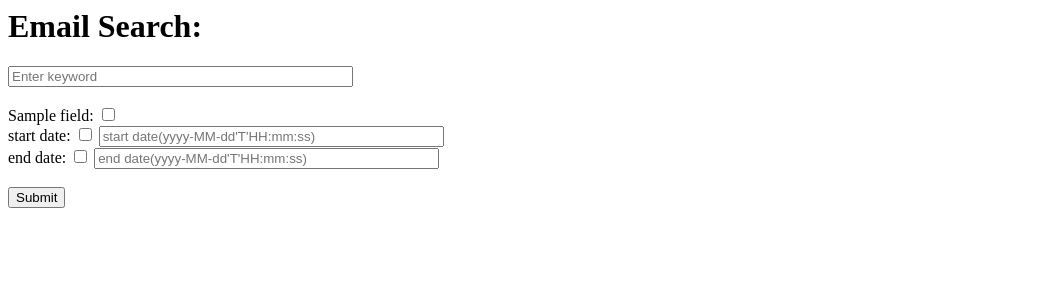
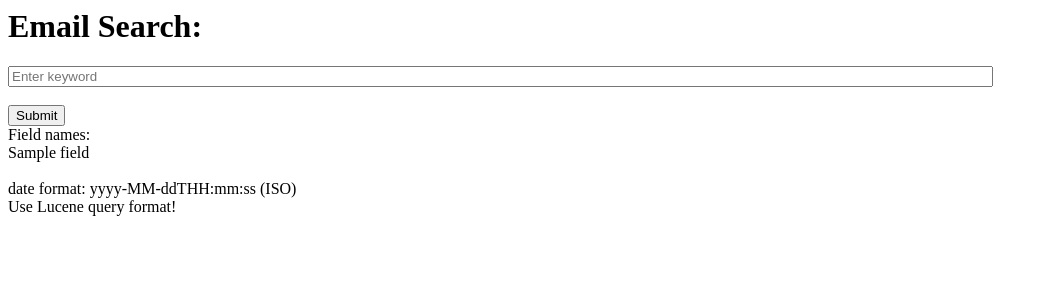
Before and after one commit to horiazegheru/sri, a Flask app: template templates/home.html in a window 1280 px wide. Shown: the top 300 px of the page, without its empty margins (0-1048 px from the left). Run offline with Flask 2, Linux system fonts and the light colour scheme; the template is opened without the code that fills it: most values are stand-ins (such as "Sample title", 1, 10 or a date in 2020).

Commit message:
added lucene syntax for searchbar

```diff
--- a/main.py
+++ b/main.py
@@ -7,9 +7,9 @@ import seaborn as sns
 import matplotlib.pyplot as plt
 import re, email, json
 import requests
-import dateparser
+import dateutil.parser
 
-populate_elastic = True
+populate_elastic = False
 es = Elasticsearch()
 app = Flask(__name__)
 
@@ -34,12 +34,6 @@ def split_email_addresses(line):
     else:
         addrs = None
     return addrs
-
-def parseDate(date) :
-	date = date.split(',')[1]
-	date = date.split('(')[0]
-	parsedDate = dateparser.parse(date)
-	return parsedDate
 
 def build_body(data):
     global populate_elastic
@@ -68,7 +62,6 @@ def build_body(data):
     body = {
         'Message_ID': mid,
         'Date': mdate,
-        'ParsedDate' : parseDate(mdate),
         'From': mfrom,
         'To': mto,
         'Subject': msubject,
@@ -109,77 +102,89 @@ def insert_data():
 
 @app.route('/search', methods=['POST'])
 def search():
-    keyword = request.json['keyword']
+    keyword = request.form['searchbar']
 
-    body = {
-        "query": {
-            "multi_match": {
-                "query": keyword,
-                "fields": ["content", "user", "Subject", "From", "To"]
-            }
-        }
-    }
+    line = re.findall(r"Date:\[.*\]", keyword)
+    if line != []:
+        line = line[0][6:-1].split(' TO ')
+        if line[0] == '*':
+            start_date = unix_time_millis(datetime.utcfromtimestamp(0))
+        else:
+            start_date = unix_time_millis(dateutil.parser.parse(line[0]))
 
-    res = es.search(index="emails", doc_type="email", body=body)
+
+        if line[1] == '*':
+            end_date = unix_time_millis(datetime.now())
+        else:
+            end_date = unix_time_millis(dateutil.parser.parse(line[1]))
+
+        keyword = keyword.replace('Date:[' + line[0] + ' TO ' + line[1] + ']',
+            'Date:[' + str(int(start_date)) + ' TO ' + str(int(end_date)) + ']')
+
+    print('query is', keyword)
+    res = es.search(index="emails", doc_type="email", q=keyword)
 
     return jsonify(res['hits']['hits'])
 
-@app.route('/search_fields', methods=['POST'])
-def search_fields():
-    keyword = request.form['searchbar']
-    print(keyword)
+def unix_time_millis(dt):
+    epoch = datetime.utcfromtimestamp(0)
+    return (dt - epoch).total_seconds() * 1000
 
-    local_fields = [key for key in fields if key in request.form.keys() and request.form[key] == 'on']
-    local_dates = [request.form[key+'Text'] if key in request.form.keys() and request.form[key] == 'on' else None for key in ['startDate', 'endDate']]
+# @app.route('/search_fields', methods=['POST'])
+# def search_fields():
+#     keyword = request.form['searchbar']
 
-    start_date = local_dates[0]
-    end_date = local_dates[1]
+#     local_fields = [key for key in fields if key in request.form.keys() and request.form[key] == 'on']
+#     local_dates = [request.form[key+'Text'] if key in request.form.keys() and request.form[key] == 'on' else None for key in ['startDate', 'endDate']]
 
-    if start_date is None:
-        start_date = datetime.utcfromtimestamp(0)
-        start_date = start_date.strftime('%Y-%m-%dT%H:%M:%S')
+#     start_date = local_dates[0]
+#     end_date = local_dates[1]
 
-    if end_date is None:
-        end_date = datetime.now()
-        end_date = end_date.strftime('%Y-%m-%dT%H:%M:%S')
-
-    if local_fields == [] and start_date is None and end_date is None:
-        body = {
-            "query": {
-                "multi_match" : {
-                    "query": keyword,
-                    "fields": fields,                }
-            }
-        }
-    else:
-        body = {
-            "query": {
-                "bool": {
-                    "filter": [{
-                        "multi_match": {
-                            "query": keyword,
-                            "fields": local_fields
-                        }
-                    },
-                    {
-                        "range": {
-                            "ParsedDate": {
-                                "gte": start_date,
-                                "lte": end_date,
-                                "format": 'yyyy-MM-dd\'T\'HH:mm:ss'
-                            }
-                        }
-                    }]
-                }
-            }
-        }
-
-    print(body)
+#     if start_date is None:
+#         start_date = unix_time_millis(datetime.utcfromtimestamp(0))
+#     else:
+#         start_date = unix_time_millis(dateutil.parser.parse(start_date))
 
 
-    res = es.search(index="emails", doc_type="email", body=body)
+#     if end_date is None:
+#         end_date = unix_time_millis(datetime.now())
+#     else:
+#         end_date = unix_time_millis(dateutil.parser.parse(end_date))
 
-    return jsonify(res['hits']['hits'])
+#     if local_fields == [] and start_date is None and end_date is None:
+#         body = {
+#             "query": {
+#                 "multi_match" : {
+#                     "query": keyword,
+#                     "fields": fields,                }
+#             }
+#         }
+#     else:
+#         body = {
+#             "query": {
+#                 "bool": {
+#                     "filter": [{
+#                         "multi_match": {
+#                             "query": keyword,
+#                             "fields": local_fields
+#                         }
+#                     },
+#                     {
+#                         "range": {
+#                             "Date": {
+#                                 "gte": start_date,
+#                                 "lte": end_date,
+#                                 "format": 'epoch_millis'
+#                             }
+#                         }
+#                     }]
+#                 }
+#             }
+#         }
+
+#     res = es.search(index="emails", doc_type="email", body=body)
+
+#     return jsonify(res['hits']['hits'])
 
 def ready_to_insert():
     global populate_elastic
@@ -200,6 +205,7 @@ def ready_to_insert():
         # Split multiple email addresses
         emails_df['From'] = emails_df['From'].map(split_email_addresses)
         emails_df['To'] = emails_df['To'].map(split_email_addresses)
+        emails_df['Date'] = emails_df['Date'].apply(lambda t: pd.Timestamp(t[:-12], unit='ms')).values
 
         # Extract the root of 'file' as 'user'
         emails_df['user'] = emails_df['file'].map(lambda x:x.split('/')[0])
@@ -210,9 +216,6 @@ def ready_to_insert():
             body = build_body(mydata)
             result = es.index(index='emails', doc_type='email', id=body['Message_ID'], body=build_body(mydata))
 
-        return jsonify("Populated successfully")
-
-    return jsonify("Hello World. Make populate_elastic True in order to populate elastic, then restart app, then hit localhost:5000/ again")
-
 if __name__ == "__main__":
+    ready_to_insert()
     app.run(port=5000, debug=True)
--- a/templates/home.html
+++ b/templates/home.html
@@ -3,21 +3,22 @@
         <h1>
          Email Search:
          </h1>
-     <form action="{{ url_for('search_fields') }}" method="post">
-        <input type="text" id="searchbar" size="40" placeholder="Enter keyword" name="searchbar">
-        <br/>
-        <br/>
-        {% for field in fields %}
-            {{ field }}: <b><input type="checkbox" name="{{field}}"/></b><br/>
-        {% endfor %}
-        start date: <b><input type="checkbox" name="startDate"/></b>
-        <input type="text" id="startDateText" size="40" placeholder="start date(yyyy-MM-dd'T'HH:mm:ss)" name="startDateText">
-        <br/>
-        end date: <b><input type="checkbox" name="endDate"/></b>
-        <input type="text" id="endDateText" size="40" placeholder="end date(yyyy-MM-dd'T'HH:mm:ss)" name="endDateText">
+         <form action="{{ url_for('search') }}" method="post">
+            <input type="text" id="searchbar" size="120" placeholder="Enter keyword" name="searchbar">
             <br/>
             <br/>
             <input type="submit" value="Submit"/>
+            <br/>
+            Field names:
+            <br/>
+            {% for field in fields %}
+                {{ field }}
+                <br/>
+            {% endfor %}
+            <br/>
+            date format: yyyy-MM-ddTHH:mm:ss (ISO)
+            <br/>
+            Use Lucene query format!
+        </form>
     </body>
-    </form>
 </html>
```
Lines whose indentation alone changed are shown as unchanged.
